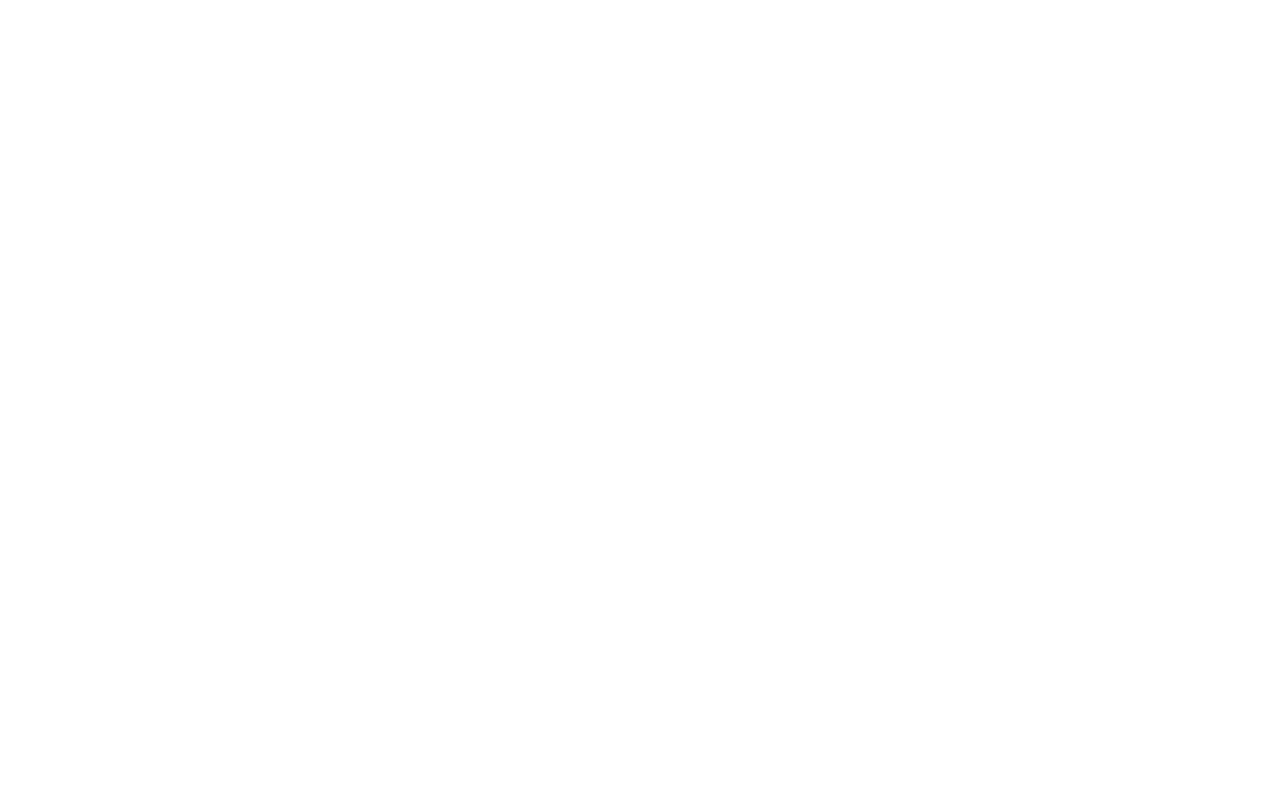
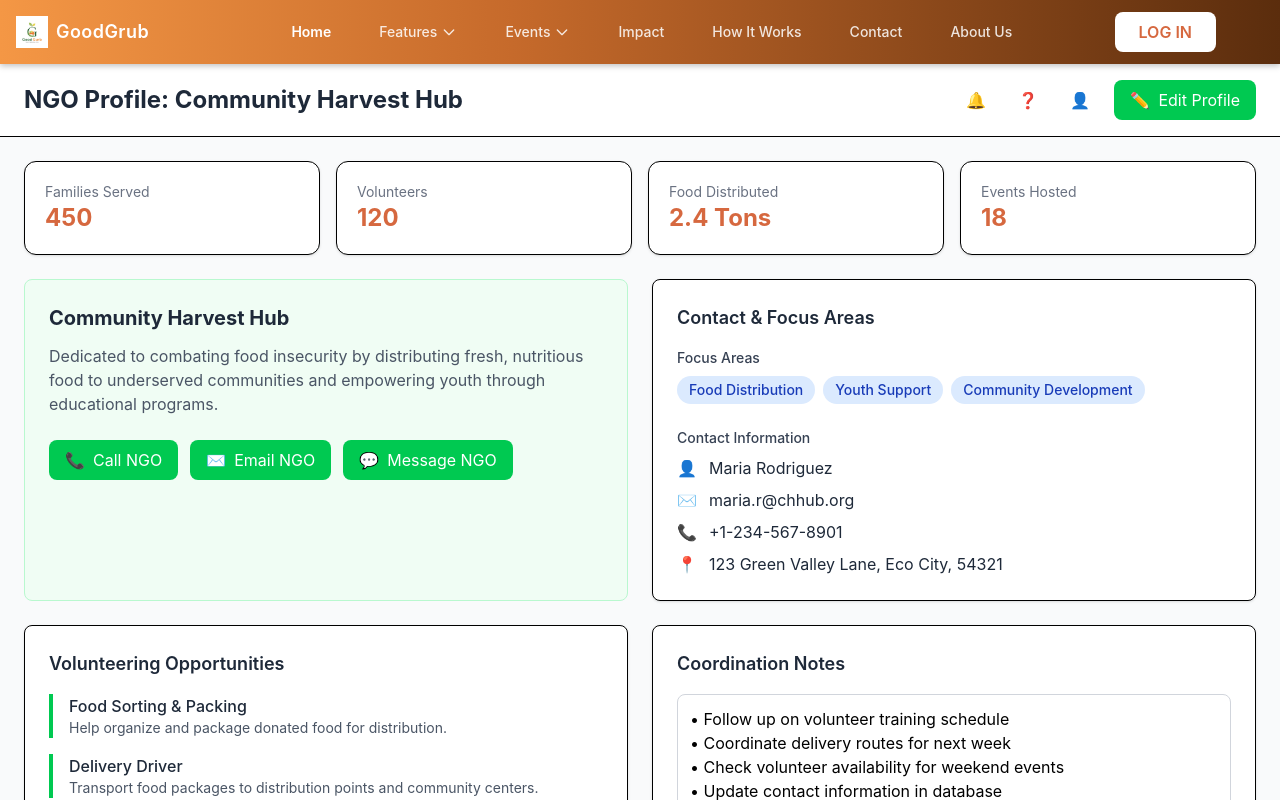
Before and after one commit to simranchoudhary2907/GoodGrub, a React (Vite) app in the folder frontend/: page /ngo-profile/1 in a window 1280 px wide. Before the commit this address had no page. Shown: the top 800 px of the page. Built offline with nearby package versions, Linux system fonts and the light colour scheme.

Commit message:
Update NGO listing and NGO profile pages

```diff
--- a/frontend/src/App.jsx
+++ b/frontend/src/App.jsx
@@ -83,7 +83,10 @@ function App() {
         <Route path="/donate-food" element={ <ProtectedRoute> <DonateFood /> </ProtectedRoute> }/>
 
         <Route path="/ngos" element={<NGOs />} />
-        <Route path="/ngo-profile" element={<NGOProfile />} />
+
+        {/* <Route path="/ngo-profile" element={<NGOProfile />} /> */}
+        <Route path="/ngo-profile/:id" element={<NGOProfile />} />
+
         <Route path="/campus-reminder" element={<CampusReminder />} />
         <Route path="/beneficiary" element={<Beneficiary />} />
         <Route path="/beneficiary/:id" element={<BeneficiaryDetail />} />
--- a/frontend/src/pages/NGOProfile.jsx
+++ b/frontend/src/pages/NGOProfile.jsx
@@ -1,7 +1,65 @@
 import React, { useState } from "react";
+import { useParams } from "react-router-dom";
 import Navbar from "../components/Navbar";
 
 const NGOProfile = () => {
+  const { id } = useParams();
+
+  const ngoData = {
+  1: {
+    name: "Community Harvest Hub",
+    description:
+      "Dedicated to combating food insecurity by distributing fresh, nutritious food to underserved communities and empowering youth through educational programs.",
+    contact: "Maria Rodriguez",
+    email: "maria.r@chhub.org",
+    phone: "+1-234-567-8901",
+    address: "123 Green Valley Lane, Eco City, 54321",
+  },
+
+  2: {
+    name: "Nourish Neighbors Collective",
+    description:
+      "Supporting homeless communities through food distribution and community gardening initiatives.",
+    contact: "David Chen",
+    email: "david.ch@nnc.org",
+    phone: "+1-234-567-8902",
+    address: "456 Hope Street, River Town, 67890",
+  },
+
+  3: {
+    name: "GreenPlate Initiative",
+    description:
+      "Reducing food waste through education programs and sustainable food recovery practices.",
+    contact: "Sophia Lee",
+    email: "sophia.le@gpi.org",
+    phone: "+1-234-567-8903",
+    address: "789 Green Avenue, Sustainability City, 11111",
+  },
+
+  4: {
+    name: "Helping Hands Alliance",
+    description:
+      "Providing emergency food relief and support services to families in need.",
+    contact: "John Smith",
+    email: "john.sm@hha.org",
+    phone: "+1-234-567-8904",
+    address: "321 Unity Road, Helping Town, 22222",
+  },
+
+  5: {
+    name: "Food For Thought",
+    description:
+      "Delivering nutritious meals and companionship to elderly community members.",
+    contact: "Emily White",
+    email: "emily.wh@fft.org",
+    phone: "+1-234-567-8905",
+    address: "654 Care Lane, Senior City, 33333",
+  },
+};
+
+const ngo = ngoData[id];
+
+  console.log(id);
   const [notes, setNotes] = useState(`• Follow up on volunteer training schedule
 • Coordinate delivery routes for next week
 • Check volunteer availability for weekend events
@@ -16,7 +74,11 @@ const NGOProfile = () => {
       <div className="flex flex-col">
         {/* Top Bar */}
         <div className="bg-white border-b px-6 py-4 flex items-center justify-between">
-          <h1 className="text-2xl font-bold text-gray-800">NGO Profile: Community Harvest Hub</h1>
+          {/* <h1 className="text-2xl font-bold text-gray-800">NGO Profile: Community Harvest Hub</h1> */}
+
+          <h1 className="text-2xl font-bold text-gray-800">
+              NGO Profile: {ngo?.name}
+            </h1>
 
           <div className="flex items-center space-x-4">
             {/* Top Right Icons */}
@@ -40,13 +102,50 @@ const NGOProfile = () => {
 
         {/* Content Area */}
         <div className="p-6">
+
+          {/* NGO Statistics Cards */}
+
+          <div className="grid grid-cols-1 md:grid-cols-4 gap-4 mb-6">
+            <div className="bg-white p-5 rounded-xl shadow border">
+              <p className="text-gray-500 text-sm">Families Served</p>
+              <h3 className="text-2xl font-bold text-orange-600">450</h3>
+            </div>
+
+            <div className="bg-white p-5 rounded-xl shadow border">
+              <p className="text-gray-500 text-sm">Volunteers</p>
+              <h3 className="text-2xl font-bold text-orange-600">120</h3>
+            </div>
+
+            <div className="bg-white p-5 rounded-xl shadow border">
+              <p className="text-gray-500 text-sm">Food Distributed</p>
+              <h3 className="text-2xl font-bold text-orange-600">2.4 Tons</h3>
+            </div>
+
+            <div className="bg-white p-5 rounded-xl shadow border">
+              <p className="text-gray-500 text-sm">Events Hosted</p>
+              <h3 className="text-2xl font-bold text-orange-600">18</h3>
+            </div>
+          </div>
+
+
           <div className="grid grid-cols-1 lg:grid-cols-2 gap-6 mb-6">
             {/* NGO Info Card */}
             <div className="bg-green-50 rounded-lg p-6 border border-green-200">
-              <h2 className="text-xl font-bold text-gray-800 mb-3">Community Harvest Hub</h2>
+              {/* <h2 className="text-xl font-bold text-gray-800 mb-3">Community Harvest Hub</h2> */}
+
+              <h2 className="text-xl font-bold text-gray-800 mb-3">
+                {ngo?.name}
+              </h2>
+
+
+              {/* <p className="text-gray-600 mb-6">
+                Dedicated to combating food insecurity by distributing fresh, nutritious food to underserved communities and empowering youth through educational programs.
+              </p> */}
+
               <p className="text-gray-600 mb-6">
-                Dedicated to combating food insecurity by distributing fresh, nutritious food to underserved communities and empowering youth through educational programs.
+                {ngo?.description}
               </p>
+
               <div className="flex space-x-3">
                 <button className="bg-green-500 text-white px-4 py-2 rounded-lg hover:bg-green-600 transition-colors flex items-center">
                   <span className="mr-2">📞</span>
@@ -89,19 +188,19 @@ const NGOProfile = () => {
                 <div className="space-y-2">
                   <div className="flex items-center">
                     <span className="mr-3">👤</span>
-                    <span className="text-gray-800">Maria Rodriguez</span>
+                    <span className="text-gray-800">{ngo?.contact}</span>
                   </div>
                   <div className="flex items-center">
                     <span className="mr-3">✉️</span>
-                    <span className="text-gray-800">maria.r@chhub.org</span>
+                    <span className="text-gray-800">{ngo?.email}</span>
                   </div>
                   <div className="flex items-center">
                     <span className="mr-3">📞</span>
-                    <span className="text-gray-800">+1-234-567-8901</span>
+                    <span className="text-gray-800">{ngo?.phone}</span>
                   </div>
                   <div className="flex items-center">
                     <span className="mr-3">📍</span>
-                    <span className="text-gray-800">123 Green Valley Lane, Eco City, 54321</span>
+                    <span className="text-gray-800">{ngo?.address}</span>
                   </div>
                 </div>
               </div>
--- a/frontend/src/pages/NGOs.jsx
+++ b/frontend/src/pages/NGOs.jsx
@@ -11,6 +11,7 @@ const NGOs = () => {
 
   const ngoData = [
     {
+      id: 1,
       name: "Community Harvest Hub",
       focusAreas: ["Food Distribution", "Youth Support"],
       contact: {
@@ -21,6 +22,7 @@ const NGOs = () => {
       opportunities: ["Food Sorting", "Delivery Driver", "Event Coordination"]
     },
     {
+      id: 2,
       name: "Nourish Neighbors Collective",
       focusAreas: ["Homeless Aid", "Community Gardens"],
       contact: {
@@ -31,6 +33,7 @@ const NGOs = () => {
       opportunities: ["Garden Maintenance", "Kitchen Prep", "Outreach"]
     },
     {
+      id: 3,
       name: "GreenPlate Initiative",
       focusAreas: ["Food Waste Reduction", "Education"],
       contact: {
@@ -41,6 +44,7 @@ const NGOs = () => {
       opportunities: ["Workshop Facilitator", "Collection Point Management"]
     },
     {
+      id: 4,
       name: "Helping Hands Alliance",
       focusAreas: ["Family Support", "Emergency Relief"],
       contact: {
@@ -51,6 +55,7 @@ const NGOs = () => {
       opportunities: ["Packing Kits", "Distribution Support"]
     },
     {
+      id: 5,
       name: "Food For Thought",
       focusAreas: ["Elderly Care", "Meal Delivery"],
       contact: {
@@ -105,9 +110,33 @@ const NGOs = () => {
 
         {/* Content Area */}
         <div className="flex-1 p-6">
+
+        {/* Statistics Cards */}
+            <div className="grid grid-cols-1 md:grid-cols-2 lg:grid-cols-4 gap-4 mb-6">
+              <div className="bg-white p-5 rounded-xl shadow border-l-4 border-orange-500">
+                <p className="text-gray-500 text-sm">Total NGOs</p>
+                <h3 className="text-3xl font-bold text-orange-600">5</h3>
+              </div>
+
+              <div className="bg-white p-5 rounded-xl shadow border-l-4 border-green-500">
+                <p className="text-gray-500 text-sm">Volunteers</p>
+                <h3 className="text-3xl font-bold text-green-600">120</h3>
+              </div>
+
+              <div className="bg-white p-5 rounded-xl shadow border-l-4 border-blue-500">
+                <p className="text-gray-500 text-sm">Food Distributed</p>
+                <h3 className="text-3xl font-bold text-blue-600">2.4 Tons</h3>
+              </div>
+
+              <div className="bg-white p-5 rounded-xl shadow border-l-4 border-purple-500">
+                <p className="text-gray-500 text-sm">Families Served</p>
+                <h3 className="text-3xl font-bold text-purple-600">450</h3>
+              </div>
+            </div>
+
           {/* Tabs */}
           <div className="flex items-center space-x-6 mb-6">
-            <button
+            {/* <button
               onClick={() => setActiveTab("ngos")}
               className={`px-4 py-2 rounded-lg font-medium ${
                 activeTab === "ngos"
@@ -116,8 +145,8 @@ const NGOs = () => {
               }`}
             >
               NGOs
-            </button>
-            <button
+            </button> */}
+            {/* <button
               onClick={() => setActiveTab("beneficiaries")}
               className={`px-4 py-2 rounded-lg font-medium ${
                 activeTab === "beneficiaries"
@@ -126,7 +155,7 @@ const NGOs = () => {
               }`}
             >
               Beneficiaries
-            </button>
+            </button> */}
 
             <div className="flex-1"></div>
 
@@ -208,14 +237,28 @@ const NGOs = () => {
                           ))}
                         </div>
                       </td>
-                                             <td className="px-6 py-4 whitespace-nowrap text-sm font-medium">
+                                             {/* <td className="px-6 py-4 whitespace-nowrap text-sm font-medium">
                          <button
-                           onClick={() => navigate("/ngo-profile")}
+                          //  onClick={() => navigate("/ngo-profile")}
+                           onClick={() => navigate(`/ngo-profile/${index}`)}
                            className="text-orange-600 hover:text-orange-900"
                          >
                            View Details
                          </button>
-                       </td>
+                       </td> */}
+
+                            <td className="px-6 py-4 whitespace-nowrap">
+                              <button
+                                // onClick={() => navigate("/ngo-profile")}
+
+                                onClick={() => navigate(`/ngo-profile/${ngo.id}`)}
+
+                                className="bg-orange-500 hover:bg-orange-600 text-white px-4 py-2 rounded-lg transition-all duration-200"
+                              >
+                                View Profile →
+                              </button>
+                            </td>
+
                     </tr>
                   ))}
                 </tbody>
```
